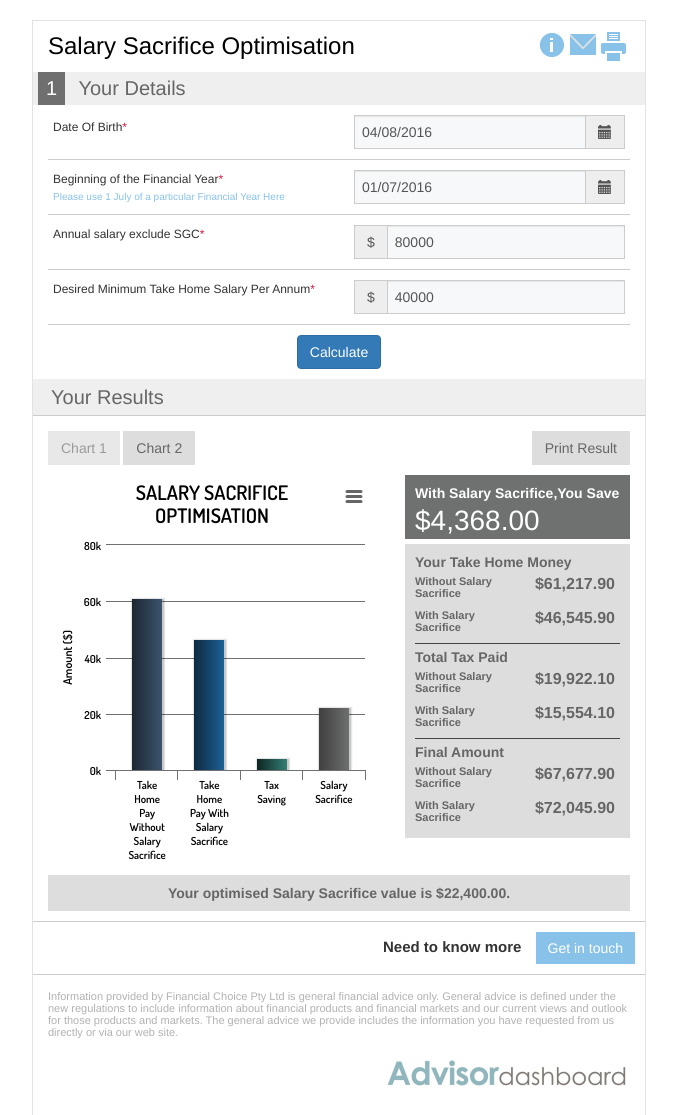
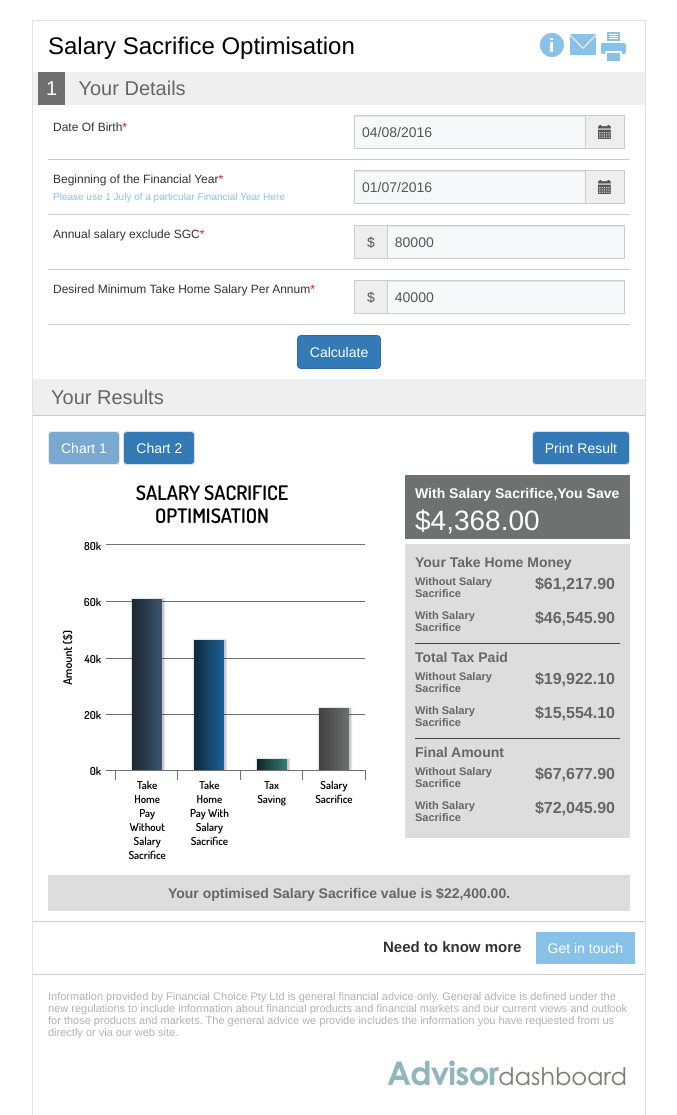
Before and after one commit to oodlesTickoo/SSO-Calculator, a plain HTML site: page index.html in a window 1280 px wide. Shown: the whole page, without its empty margins (301-978 px from the left). Drawn offline with nearby package versions, Linux system fonts and the light colour scheme.

Commit message:
charts work complete

```diff
--- a/css/custom.css
+++ b/css/custom.css
@@ -713,16 +713,16 @@ p.thpError-text{
 }
 
 .chart-buttons-row button{
-  background-color: #ddd;
-  color:#666;
-  border-radius:0px;
+  background-color: #337ab7;
+  color:#fff;
+  border-radius:4px;
   outline:none;
   border:1px solid #ddd;
 }
 
 .chart-buttons-row button:hover,.chart-buttons-row button:active,.chart-buttons-row button:focus,.chart-buttons-row button:visited{
-  color:#666 !important;
-  background-color: #ddd !important;
+  color:#fff; !important;
+  background-color: #337ab7 !important;
   border:1px solid #ddd !important;
   outline:none !important;
 }
--- a/js/hc/chartService.js
+++ b/js/hc/chartService.js
@@ -1,5 +1,9 @@
 app.service('ChartServiceHc',function(){
   this.createChart = function(thpWithoutSS,thpWithSS,taxSaving,optimisedSS){
+
+    Highcharts.setOptions({lang: {
+            thousandsSep: ','
+        }});
 
     // Create the chart
     $('#container').highcharts({
@@ -8,6 +12,9 @@ app.service('ChartServiceHc',function(){
         },
         title: {
             text: 'Salary Sacrifice Optimisation'
+        },
+        exporting:{
+            enabled:false
         },
         // subtitle: {
         //     text: 'Click the columns to view versions. Source: <a href="http://netmarketshare.com">netmarketshare.com</a>.'
@@ -38,7 +45,11 @@ app.service('ChartServiceHc',function(){
         },
         tooltip: {
             headerFormat: '<span style="font-weight:700;font-size:14px;">{point.key}</span><br>',
-            pointFormat: '<b>$ {point.y:.2f}</b><br/>'
+            // pointFormat: '<b>$ {point.y:.2f}</b><br/>'
+            pointFormatter: function(){
+                return '<b>'+'Amount : $' + Highcharts.numberFormat((((this.y)).toFixed(2)),2,'.')+'</b>';
+
+            }
         },
         credits: {
             enabled: false
--- a/js/hc/donutChartService.js
+++ b/js/hc/donutChartService.js
@@ -1,5 +1,15 @@
 app.service('DonutChartServiceHc',function(){
   this.createChart = function(thpWithoutSS,thpWithSS,taxSaving,optimisedSS){
+
+  	var total = thpWithoutSS + thpWithSS + taxSaving +optimisedSS;
+
+  	var thpWithSSPercentage = (thpWithSS/total) * 100;
+
+	var thpWithoutSSPercentage = thpWithoutSS/total * 100;
+
+    var taxSavingPercentage = taxSaving/total * 100;
+
+    var SSPercentage = optimisedSS/total * 100;
 
     $('#donutContainer').highcharts({
         chart: {
@@ -22,7 +32,11 @@ app.service('DonutChartServiceHc',function(){
         tooltip: {
         	headerFormat: '<span style="font-weight:700; font-size:14px;">{point.key}</span><br>',
         	// color:{point.color}
-            pointFormat: '{series.name}: <b>{point.y}%</b>'
+            // pointFormat: '{series.name}: <b>{point.y * total}%</b>',
+            pointFormatter: function(){
+            	                  return '<span ></span><b>'+'Amount : $' + Highcharts.numberFormat((((this.y/100)*total).toFixed(2)),2,'.')+'</b>';
+
+            }
         },
         plotOptions: {
             pie: {
@@ -36,8 +50,8 @@ app.service('DonutChartServiceHc',function(){
                     }
                 },
                 size:285,
-                startAngle: -100,
-                endAngle: 260,
+                startAngle: 90,
+                endAngle: 450,
                 center: ['50%', '45%']
             }
         },
@@ -47,10 +61,10 @@ app.service('DonutChartServiceHc',function(){
             innerSize: '50%',
             colorByPoint:true,
             data: [
-                ['THP Without Salary Sacrifice', 40.00],
-                ['THP With Salary Sacrifice', 35.00],
-                ['Tax Savings',8.00],
-                ['Salary Sacrifice', 17.00],
+                ['THP Without Salary Sacrifice', thpWithoutSSPercentage],
+                ['THP With Salary Sacrifice', thpWithSSPercentage],
+                ['Tax Savings',taxSavingPercentage],
+                ['Salary Sacrifice', SSPercentage],
                 {
                     name: 'Proprietary or Undetectable',
                     y: 0.2,
--- a/js/hc/sand-signika.js
+++ b/js/hc/sand-signika.js
@@ -180,3 +180,7 @@ Highcharts.theme = {
 
 // Apply the theme
 Highcharts.setOptions(Highcharts.theme);
+
+Highcharts.setOptions({lang: {
+			thousandsSep: ','
+		}});
```
